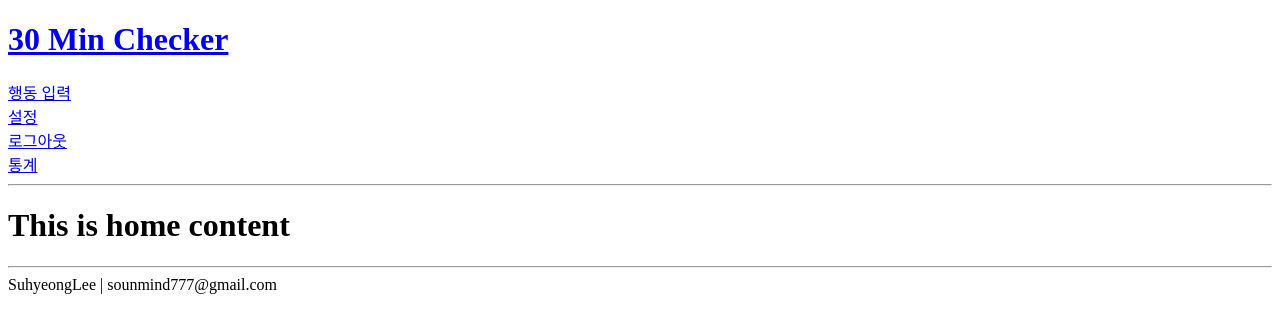
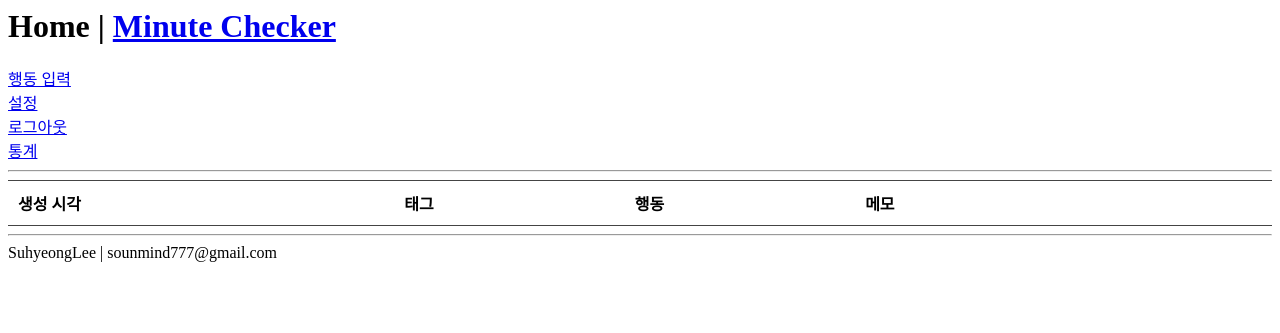
Before and after one commit to sounmind/30-minutes-checker, a Django app: page / in a window 1280 px wide. Shown: the top 333 px of the page. Run offline with Django 3.2, Linux system fonts and the light colour scheme; data that the repository does not hold is empty.

Commit message:
표(html), 행동 입력 폼까지

```diff
--- a/home/templates/home/index.html
+++ b/home/templates/home/index.html
@@ -1,14 +1,43 @@
+<style>
+  table {
+    width: 100%;
+    border-top: 1px solid #444444;
+    border-collapse: collapse;
+  }
+  th,
+  td {
+    border-bottom: 1px solid #444444;
+    padding: 10px;
+  }
+</style>
 {% extends "home/layout.html" %}
 <!---->
 {% block content %}
 
-<h1>This is home content</h1>
-<div class="index">
-    <div class="index__action-view">
-        <div class="index__action-view__table">
-
-        </div>
-    </div>
+<div class="action-container">
+  <table class="action-container__table">
+    <thead>
+      <tr>
+        <td><b>생성 시각</b></td>
+        <td><b>태그</b></td>
+        <td><b>행동</b></td>
+        <td><b>메모</b></td>
+        <td></td>
+        <td></td>
+      </tr>
+    </thead>
+    <tbody>
+      {% for action in actions %}
+      <tr>
+        <td>{{action.created_time}}</td>
+        <td>{{action.tag.all | join:", "}}</td>
+        <td>{{action.title}}</td>
+        <td>{{action.memo}}</td>
+        <td><a href="/action/edit/{{action.id}}">Edit</a></td>
+        <td><a href="/action/delete/{{action.id}}" +>Delete</a></td>
+      </tr>
+      {% endfor %}
+    </tbody>
+  </table>
 </div>
-
 {% endblock %}
--- a/home/templates/home/layout.html
+++ b/home/templates/home/layout.html
@@ -11,7 +11,7 @@
 
 <header class="header">
   <h1 class="header__h1">
-    <a class="header__h1__page-title" href="/home">{{page_title}}</a>
+    {{page_title}} | <a class="header__h1__page-title" href="/home">Minute Checker</a>
   </h1>
   <nav class="header__nav">
     <div class="header__nav__div">
--- a/home/urls.py
+++ b/home/urls.py
@@ -11,6 +11,6 @@ urlpatterns = [
     path('search/', views.search, name="search"),
     path('user/', views.user, name="user"),
     path('action/create/', views.create, name="action-create"),
-    path('action/edit/', views.edit, name="action-edit"),
-    path('action/delete/', views.delete, name="action-delete")
+    path('action/edit/<int:id>', views.edit, name="action-edit"),
+    path('action/delete/<int:id>', views.delete, name="action-delete")
 ]
--- a/home/views.py
+++ b/home/views.py
@@ -7,7 +7,8 @@ from django.urls import reverse
 
 
 def index(request):
-    context = {'page_title': "30 Min Checker"}
+    actions = Action.objects.all().order_by('-created_time')
+    context = {'page_title': "Home", 'actions': actions}
     return render(request, 'home/index.html', context)
 
 
@@ -37,11 +38,19 @@ def create(request):
 
     if request.method == "POST":
         form = ActionForm(request.POST)
+        print(form)
         if form.is_valid():
-            action = form.save(commit=False)
+            # action = form.save(commit=False)
             # 현재 사용자가 author가 되도록 처리
-            action.save()
-            print("############################")
+            # action.save()
+            new_action = Action(title=form.cleaned_data['title'],
+                                memo=form.cleaned_data['memo'],
+                                author=form.cleaned_data['author'])
+            new_action.save()
+            # ManyToMany, 다중선택인 Tag 처리
+            tags = form.cleaned_data['tag']
+            new_action.tag.set(tags)
+            print("✅ CREATE ACTION")
             return redirect("/")  # name을 사용하면 오류가 나는데 어찌된 영문?
     else:
         form = ActionForm()
@@ -49,9 +58,9 @@ def create(request):
     return render(request, 'home/action-create.html', context)
 
 
-def edit(request):
+def edit(request, id):
     return HttpResponse('edit')
 
 
-def delete(request):
+def delete(request, id):
     return HttpResponse('delete')
```
